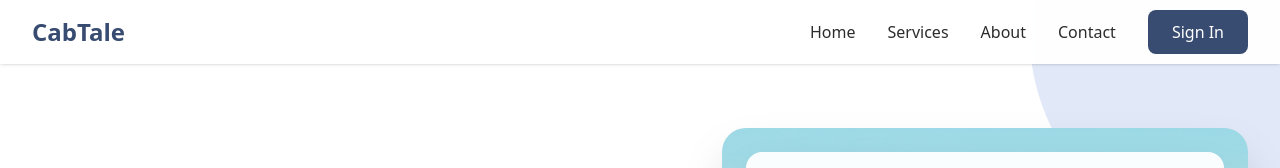
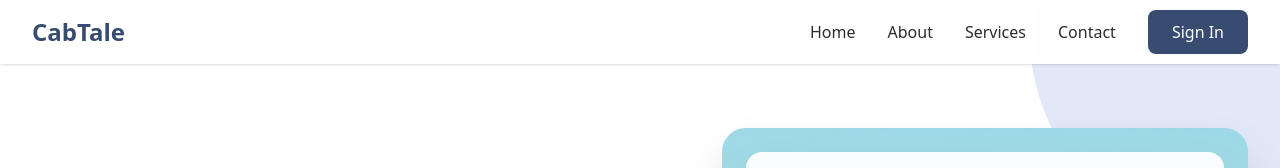
Before and after one commit to Nikhilpancholi/cab-tale, a React (Vite) app: page / in a window 1280 px wide. Shown: the top 168 px of the page. Built offline with nearby package versions, Linux system fonts and the light colour scheme.

Commit message:
rearrange nav

```diff
--- a/src/components/Header.jsx
+++ b/src/components/Header.jsx
@@ -9,7 +9,7 @@ export function Header() {
       <nav className="mx-auto max-w-7xl px-4 sm:px-6 lg:px-8">
         <div className="flex h-16 items-center justify-between">
           {/* Logo */}
-          <div className="flex-shrink-0">
+          <div className="shrink-0">
             <h1 className="text-2xl font-bold" style={{ color: 'var(--cabtale-deep-navy)' }}>
               CabTale
             </h1>
@@ -20,11 +20,11 @@ export function Header() {
             <a href="#home" className="transition-colors" style={{ color: 'var(--cabtale-charcoal)' }}>
               Home
             </a>
+            <a href="#about" className="transition-colors hover:opacity-70" style={{ color: 'var(--cabtale-charcoal)' }}>
+              About
+            </a>
             <a href="#services" className="transition-colors hover:opacity-70" style={{ color: 'var(--cabtale-charcoal)' }}>
               Services
-            </a>
-            <a href="#about" className="transition-colors hover:opacity-70" style={{ color: 'var(--cabtale-charcoal)' }}>
-              About
             </a>
             <a href="#contact" className="transition-colors hover:opacity-70" style={{ color: 'var(--cabtale-charcoal)' }}>
               Contact
```
